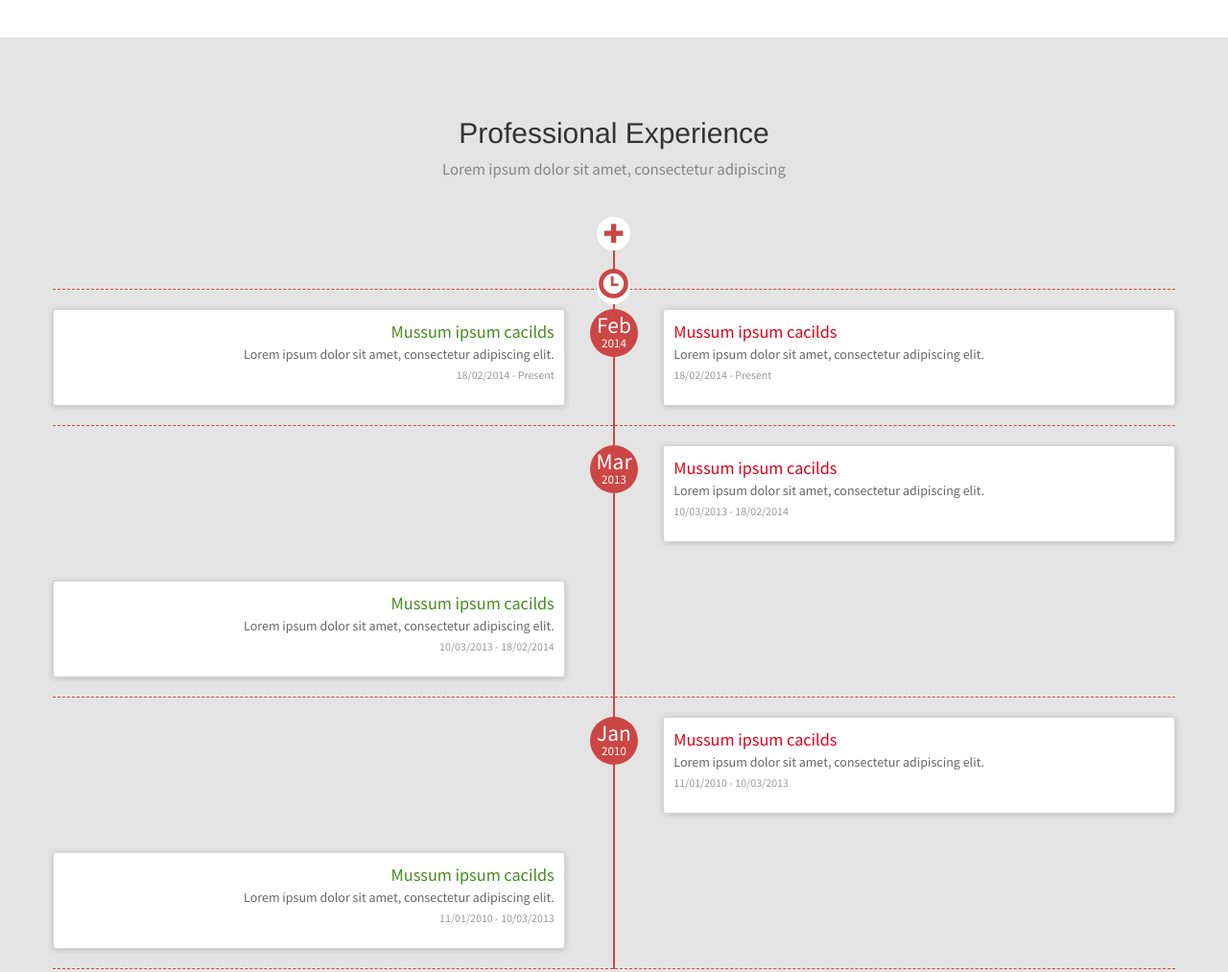
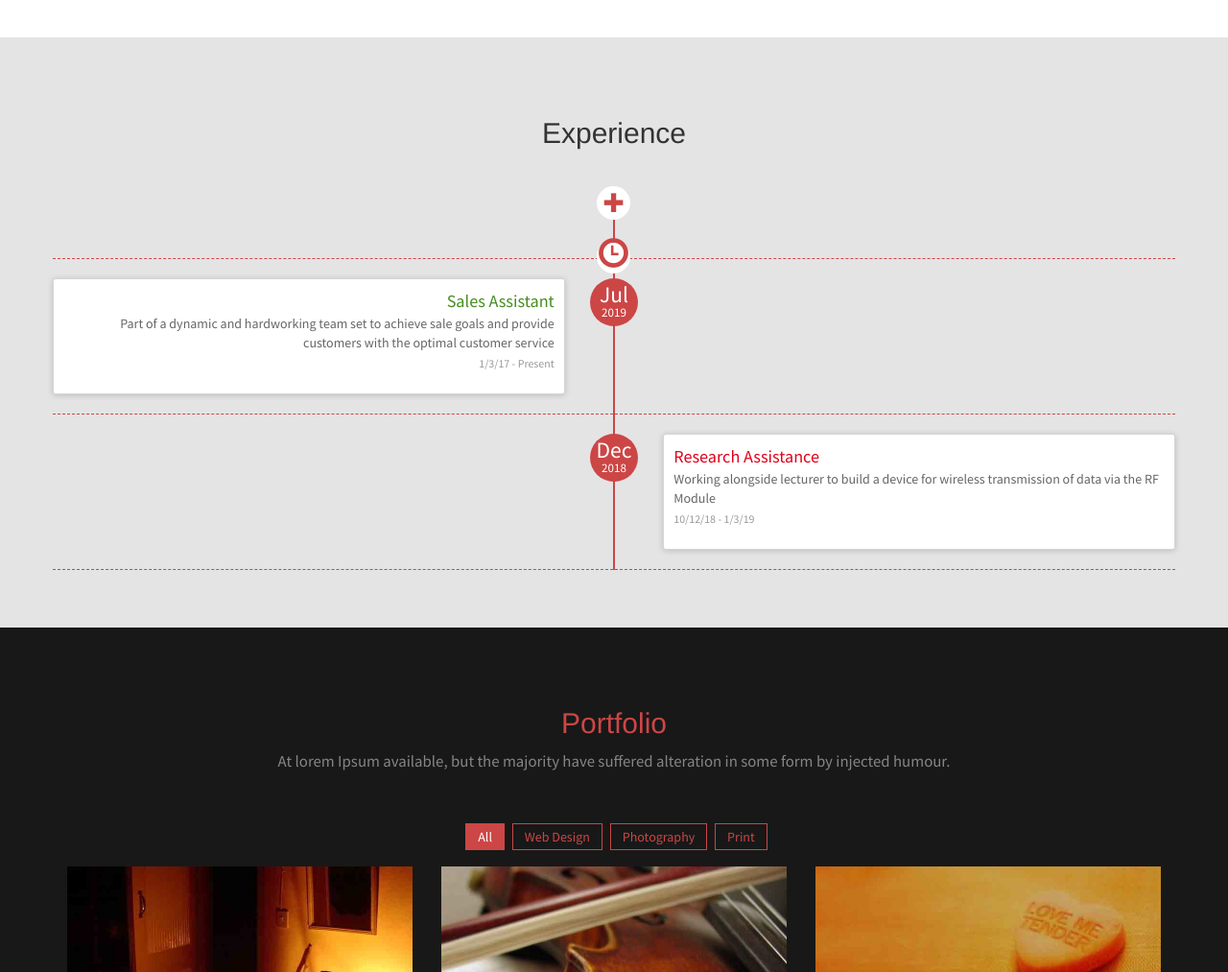
Before and after one commit to bpat714/mine, a plain HTML site: page index.html in a window 1280 px wide. Shown: the part 2200-3213 px from the top of the page at 96% size. Drawn offline with Linux system fonts and the light colour scheme.

Commit message:
experience changed

```diff
--- a/index.html
+++ b/index.html
@@ -252,8 +252,8 @@
     	<div class="container">
            <div class="heading text-center">
                 <!-- Heading -->
-                <h2>Professional Experience</h2>
-                <p>Lorem ipsum dolor sit amet, consectetur adipiscing</p>
+                <h2>Experience</h2>
+                <!-- <p>Lorem ipsum dolor sit amet, consectetur adipiscing</p> -->
             </div>
         <div id="timeline"><div class="row timeline-movement timeline-movement-top">
         <div class="timeline-badge timeline-future-movement">
@@ -271,8 +271,8 @@
     <div class="row timeline-movement">
 
         <div class="timeline-badge">
-            <span class="timeline-balloon-date-day">Feb</span>
-            <span class="timeline-balloon-date-month">2014</span>
+            <span class="timeline-balloon-date-day">Jul</span>
+            <span class="timeline-balloon-date-month">2019</span>
         </div>
 
 
@@ -281,9 +281,9 @@
                 <div class="col-sm-11">
                     <div class="timeline-panel credits">
                         <ul class="timeline-panel-ul">
-                            <li><span class="importo">Mussum ipsum cacilds</span></li>
-                            <li><span class="causale">Lorem ipsum dolor sit amet, consectetur adipiscing elit. </span> </li>
-                            <li><p><small class="text-muted"> 18/02/2014 - Present</small></p> </li>
+                            <li><span class="importo">Sales Assistant </span></li>
+                            <li><span class="causale">Part of a dynamic and hardworking team set to achieve sale goals and provide customers with the optimal customer service </span> </li>
+                            <li><p><small class="text-muted"> 1/3/17 - Present </small></p> </li>
                         </ul>
                     </div>
 
@@ -291,7 +291,7 @@
             </div>
         </div>
 
-        <div class="col-sm-6  timeline-item">
+        <!-- <div class="col-sm-6  timeline-item">
             <div class="row">
                 <div class="col-sm-offset-1 col-sm-11">
                     <div class="timeline-panel debits">
@@ -304,7 +304,7 @@
 
                 </div>
             </div>
-        </div>
+        </div> -->
     </div>
 
     <!--due -->
@@ -313,8 +313,8 @@
 
 
         <div class="timeline-badge">
-            <span class="timeline-balloon-date-day">Mar</span>
-            <span class="timeline-balloon-date-month">2013</span>
+            <span class="timeline-balloon-date-day">Dec</span>
+            <span class="timeline-balloon-date-month">2018</span>
         </div>
 
         <div class="col-sm-offset-6 col-sm-6  timeline-item">
@@ -322,9 +322,9 @@
                 <div class="col-sm-offset-1 col-sm-11">
                     <div class="timeline-panel debits">
                         <ul class="timeline-panel-ul">
-                            <li><span class="importo">Mussum ipsum cacilds</span></li>
-                            <li><span class="causale">Lorem ipsum dolor sit amet, consectetur adipiscing elit. </span> </li>
-                            <li><p><small class="text-muted"> 10/03/2013 - 18/02/2014</small></p> </li>
+                            <li><span class="importo">Research Assistance</span></li>
+                            <li><span class="causale">Working alongside lecturer to build a device for wireless transmission of data via the RF Module </span> </li>
+                            <li><p><small class="text-muted"> 10/12/18 - 1/3/19 </small></p> </li>
                         </ul>
                     </div>
 
@@ -332,7 +332,7 @@
             </div>
         </div>
 
-        <div class="col-sm-6  timeline-item">
+        <!-- <div class="col-sm-6  timeline-item">
             <div class="row">
                 <div class="col-sm-11">
                     <div class="timeline-panel credits">
@@ -345,11 +345,11 @@
 
                 </div>
             </div>
-        </div>
+        </div> -->
 
 
     </div>
-    <div class="row timeline-movement">
+    <!-- <div class="row timeline-movement">
 
 
         <div class="timeline-badge">
@@ -388,7 +388,7 @@
         </div>
 
 
-    </div>
+    </div> -->
     </div>
     </div>
 
```
